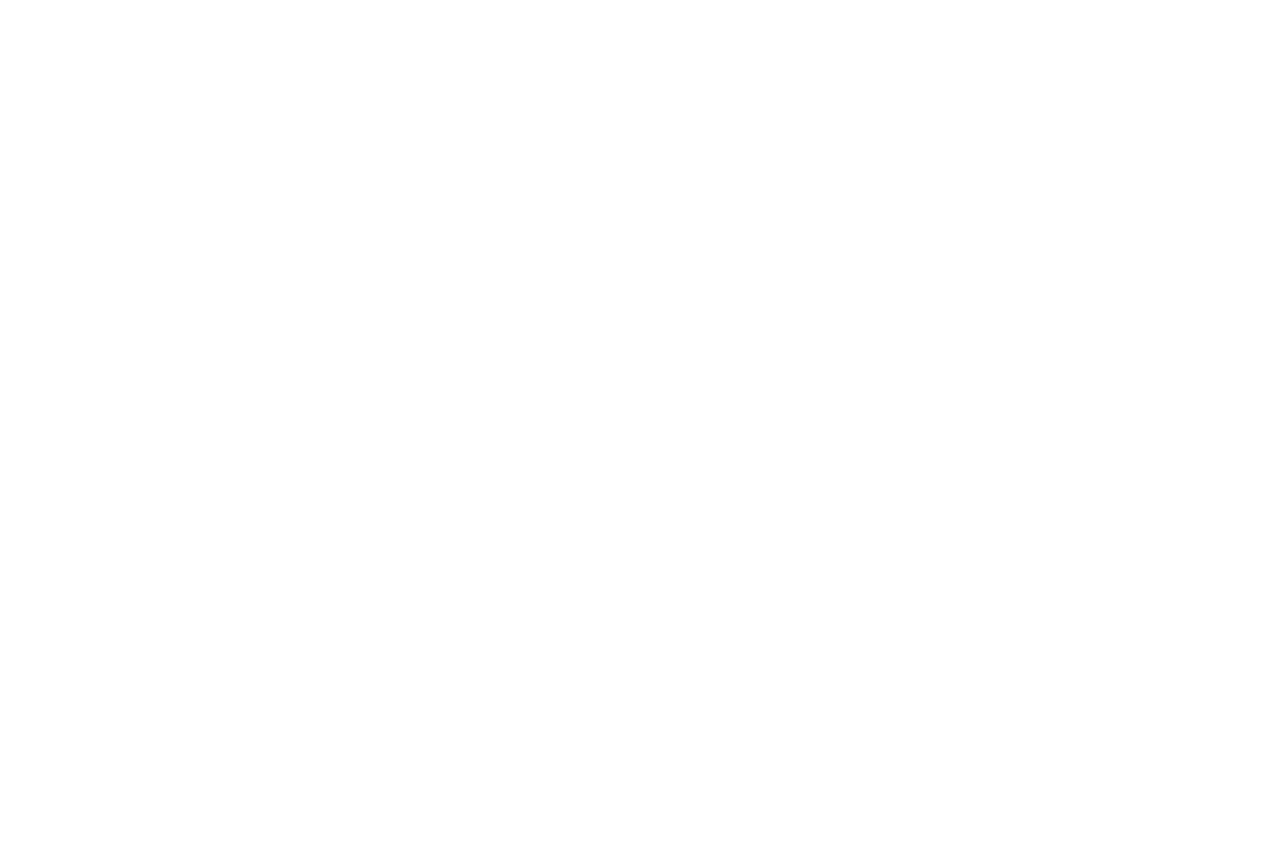
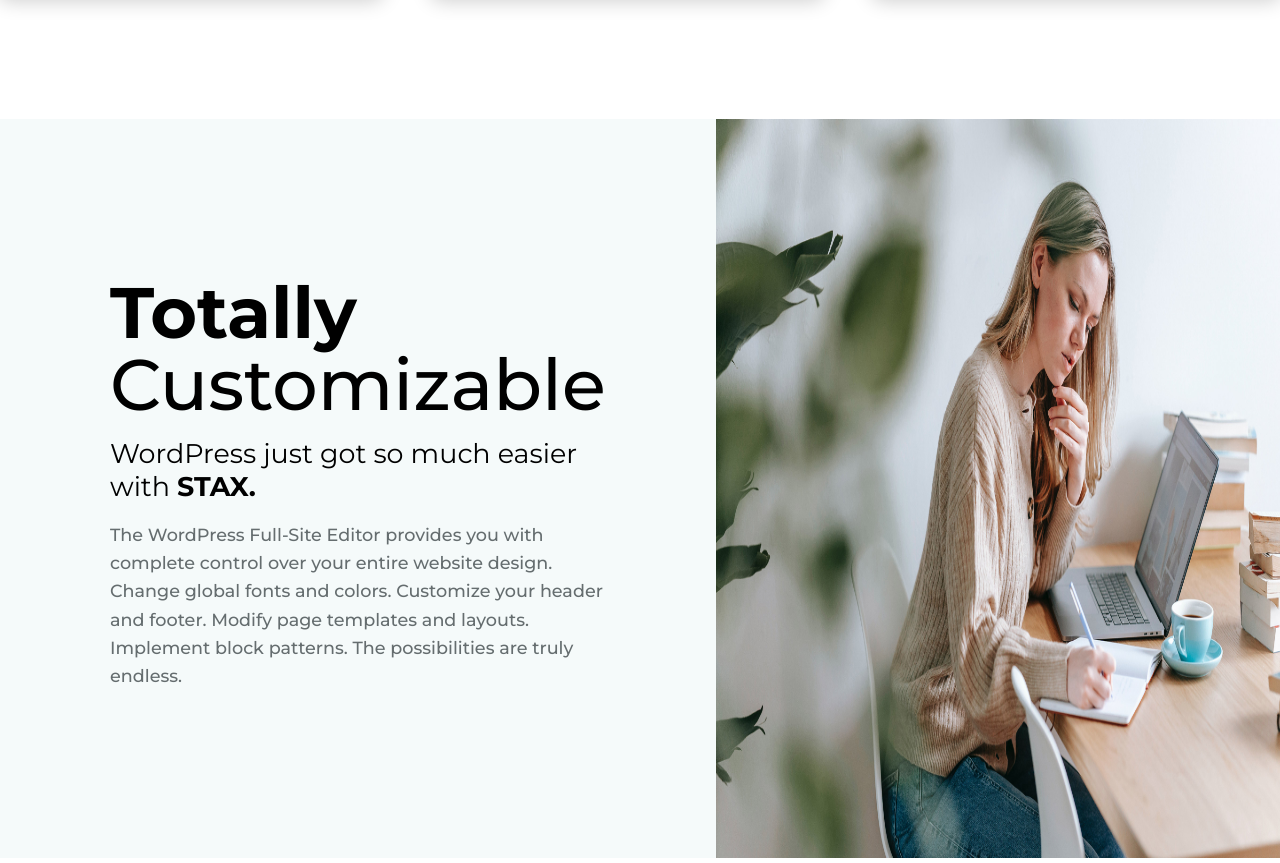
Before and after one commit to hhqbao/make-good-website, an Angular app in the folder makegood.client/: page / in a window 1280 px wide. Shown: the part 1220-2083 px from the top of the page. Before the commit the page ends 1219 px from the top, so only its background shows below. Built offline with nearby package versions, Linux system fonts and the light colour scheme.

Commit message:
Added services-banner

```diff
--- a/makegood.client/src/app/app.component.html
+++ b/makegood.client/src/app/app.component.html
@@ -73,4 +73,5 @@
 
   <app-main-banner></app-main-banner>
   <app-services-card></app-services-card>
+  <app-services-banner></app-services-banner>
 </div>
--- a/makegood.client/src/app/app.module.ts
+++ b/makegood.client/src/app/app.module.ts
@@ -9,6 +9,7 @@ import { AppRoutingModule } from './app-routing.module';
 import { AppComponent } from './app.component';
 import { MainBannerComponent } from './main-banner/main-banner.component';
 import { ServicesCardComponent } from './services-card/services-card.component';
+import { ServicesBannerComponent } from './services-banner/services-banner.component';
 
 @NgModule({
   declarations: [AppComponent],
@@ -17,6 +18,7 @@ import { ServicesCardComponent } from './services-card/services-card.component';
     AppRoutingModule,
     MainBannerComponent,
     ServicesCardComponent,
+    ServicesBannerComponent,
   ],
   providers: [provideHttpClient(withInterceptorsFromDi())],
   bootstrap: [AppComponent],
--- /dev/null
+++ b/makegood.client/src/app/services-banner/services-banner.component.html
@@ -0,0 +1,32 @@
+<div class="services-banner-comp">
+  <div class="services-banner-comp__text-container">
+    <div class="services-text-box">
+      <div class="services-text-box__heading">
+        <h1 class="heading heading--2">
+          <span class="bold">Totally</span> <br />
+          Customizable
+        </h1>
+      </div>
+      <div class="services-text-box__sub-heading">
+        <h3 class="heading heading--3">
+          WordPress just got so much easier with <span class="bold">STAX.</span>
+        </h3>
+      </div>
+      <div class="services-text-box__description">
+        <p class="paragraph paragraph--1">
+          The WordPress Full-Site Editor provides you with complete control over
+          your entire website design. Change global fonts and colors. Customize
+          your header and footer. Modify page templates and layouts. Implement
+          block patterns. The possibilities are truly endless.
+        </p>
+      </div>
+    </div>
+  </div>
+  <div class="services-banner-comp__image-container">
+    <img
+      class="services-banner-comp__image-container__item"
+      src="/images/callout-01.jpg"
+      alt="services-banner-image"
+    />
+  </div>
+</div>
--- /dev/null
+++ b/makegood.client/src/app/services-banner/services-banner.component.ts
@@ -0,0 +1,12 @@
+import { Component, OnInit } from '@angular/core';
+
+@Component({
+  selector: 'app-services-banner',
+  templateUrl: 'services-banner.component.html',
+  standalone: true,
+})
+export class ServicesBannerComponent implements OnInit {
+  constructor() {}
+
+  ngOnInit() {}
+}
--- a/makegood.client/src/style/1-variables/_colors.scss
+++ b/makegood.client/src/style/1-variables/_colors.scss
@@ -6,6 +6,7 @@ $gray--1: rgb(101, 109, 111);
 
 $white--1: white;
 $white--2: #f5f5f5;
+$white--3: rgb(245, 250, 250);
 
 $blue--1: #213047;
 $blue--2: #1bbde8;
--- a/makegood.client/src/style/3-bases/_headings.scss
+++ b/makegood.client/src/style/3-bases/_headings.scss
@@ -8,5 +8,14 @@
   }
 
   &--2 {
+    color: black;
+    font-size: 7.15rem;
+    font-weight: 500;
+  }
+
+  &--3 {
+    color: black;
+    font-size: 2.7rem;
+    font-weight: 400;
   }
 }
--- /dev/null
+++ b/makegood.client/src/style/4-components/_services-banner.scss
@@ -0,0 +1,35 @@
+.services-banner-comp {
+  display: flex;
+  margin-top: 12rem;
+
+  &__text-container {
+    flex: 1;
+
+    .services-text-box {
+      background-color: $white--3;
+      padding: 15.8475rem 11rem;
+
+      &__heading {
+        margin-bottom: 1.8rem;
+        line-height: 1;
+      }
+
+      &__sub-heading {
+        margin-bottom: 1.8rem;
+      }
+
+      .bold {
+        font-weight: 700;
+      }
+    }
+  }
+
+  &__image-container {
+    &__item {
+      height: 100%;
+      width: 100%;
+    }
+
+    flex: 1;
+  }
+}
--- a/makegood.client/src/style/main.scss
+++ b/makegood.client/src/style/main.scss
@@ -8,3 +8,4 @@
 @import "4-components/top-nav";
 @import "4-components/main-banner";
 @import "4-components/services-card";
+@import "4-components/services-banner";
```
Also changed, not shown: makegood.client/public/images/callout-01.jpg (added).
